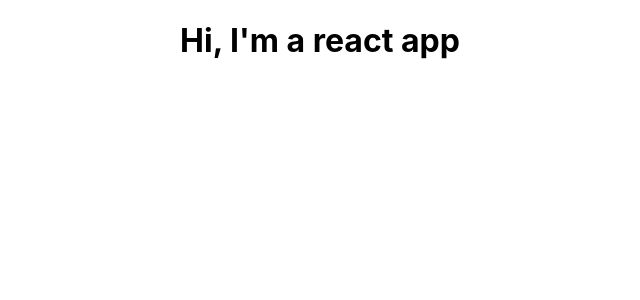
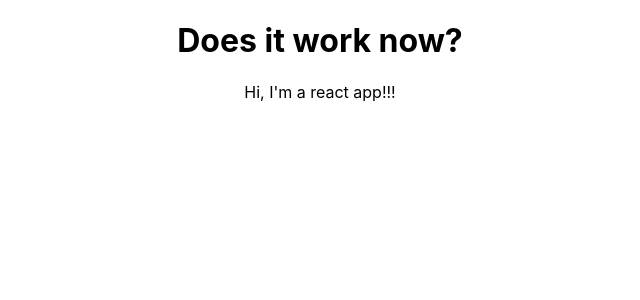
Before and after one commit to Junpengalaitp/React-learning, a React (Create React App) app: page / in a window 1280 px wide. Shown: the top 300 px of the page, without its empty margins (320-960 px from the left). Built offline with nearby package versions, Linux system fonts and the light colour scheme.

Commit message:
understanding jfx

```diff
--- a/src/App.js
+++ b/src/App.js
@@ -3,11 +3,13 @@ import './App.css';
 
 class App extends Component{
   render() {
-    return (
-        <div className="App">
-          <h1>Hi, I'm a react app</h1>
-        </div>
-    );
+    // return (
+    //     <div className="App">
+    //       <h1>Hi, I'm a react app</h1>
+    //     </div>
+    // );
+      return React.createElement('div', {className: 'App'},
+          React.createElement('h1', null, 'Does it work now?'), "Hi, I'm a react app!!!")
   }
 }
 
```
